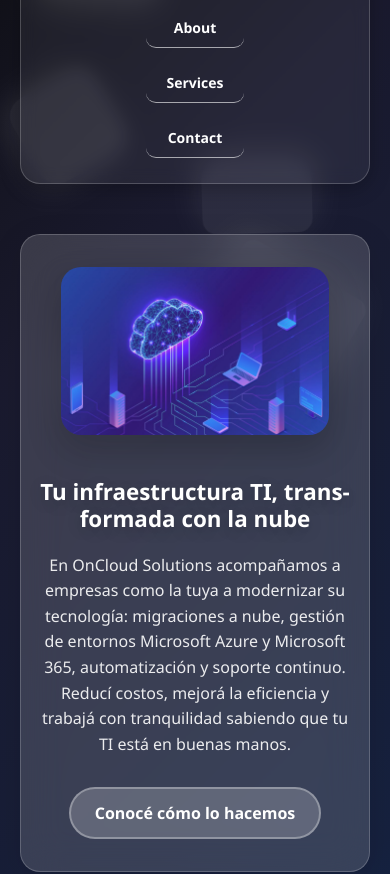
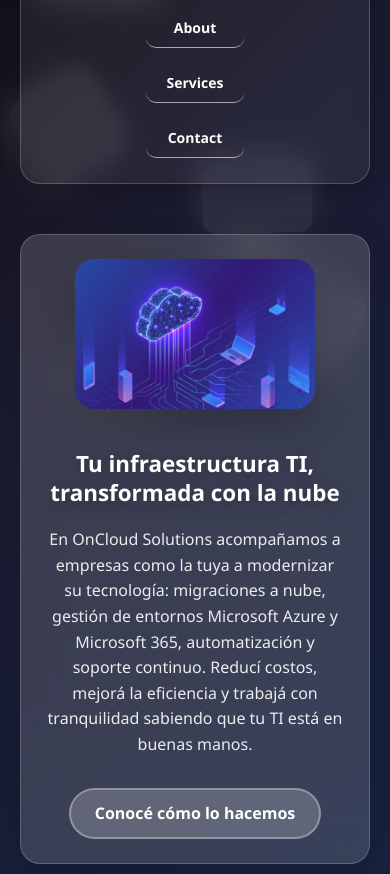
Before and after one commit to parralo4/oncloud-webpage, a plain HTML site: page index.html in a window 390 px wide. Shown: the part 253-1127 px from the top of the page. Drawn offline with Linux system fonts and the light colour scheme.

Commit message:
Update templatemo-glossy-touch.css
responsive 3.0

```diff
--- a/templatemo-glossy-touch.css
+++ b/templatemo-glossy-touch.css
@@ -732,7 +732,7 @@
     .content-wrapper {
         min-height: auto;
     }
-    .hero {
+    /*.hero {
         grid-template-columns: 1fr;
         text-align: center;
         gap: 20px;
@@ -742,7 +742,7 @@
     }
     .hero h1 {
         font-size: 2.5rem;
-    }
+    }*/
     nav {
         flex-direction: column;
         gap: 20px;
@@ -795,23 +795,33 @@
         font-size: 22px;
     }
 }
-/* --- Responsive para móviles --- */
+
+/* --- Responsive optimizado para móviles --- */
 @media (max-width: 768px) {
   .hero {
-    flex-direction: column;
-    text-align: center;
-    padding: 2rem 1rem;
+    display: grid;
+    grid-template-columns: 1fr 1fr;
+    align-items: center;
+    text-align: left;
+    gap: 1.5rem;
+    padding: 1.5rem;
   }
 
   .hero-image img {
-    width: 85%;
+    width: 100%;
     height: auto;
-    margin-bottom: 1.5rem;
+    max-width: 220px;
+    margin: 0 auto;
+    display: block;
+  }
+
+  .hero-content {
+    text-align: left;
   }
 
   .hero-content h1 {
     font-size: clamp(1.4rem, 5vw, 1.8rem);
-    line-height: 1.2;
+    line-height: 1.3;
     word-wrap: break-word;
     hyphens: auto;
   }
@@ -827,3 +837,20 @@
     padding: 0.8rem 1.5rem;
   }
 }
+
+/* --- Responsive extra para pantallas muy chicas (menos de 480px) --- */
+@media (max-width: 480px) {
+  .hero {
+    grid-template-columns: 1fr;
+    text-align: center;
+  }
+
+  .hero-image img {
+    max-width: 80%;
+    margin-bottom: 1rem;
+  }
+
+  .hero-content {
+    text-align: center;
+  }
+}
```
